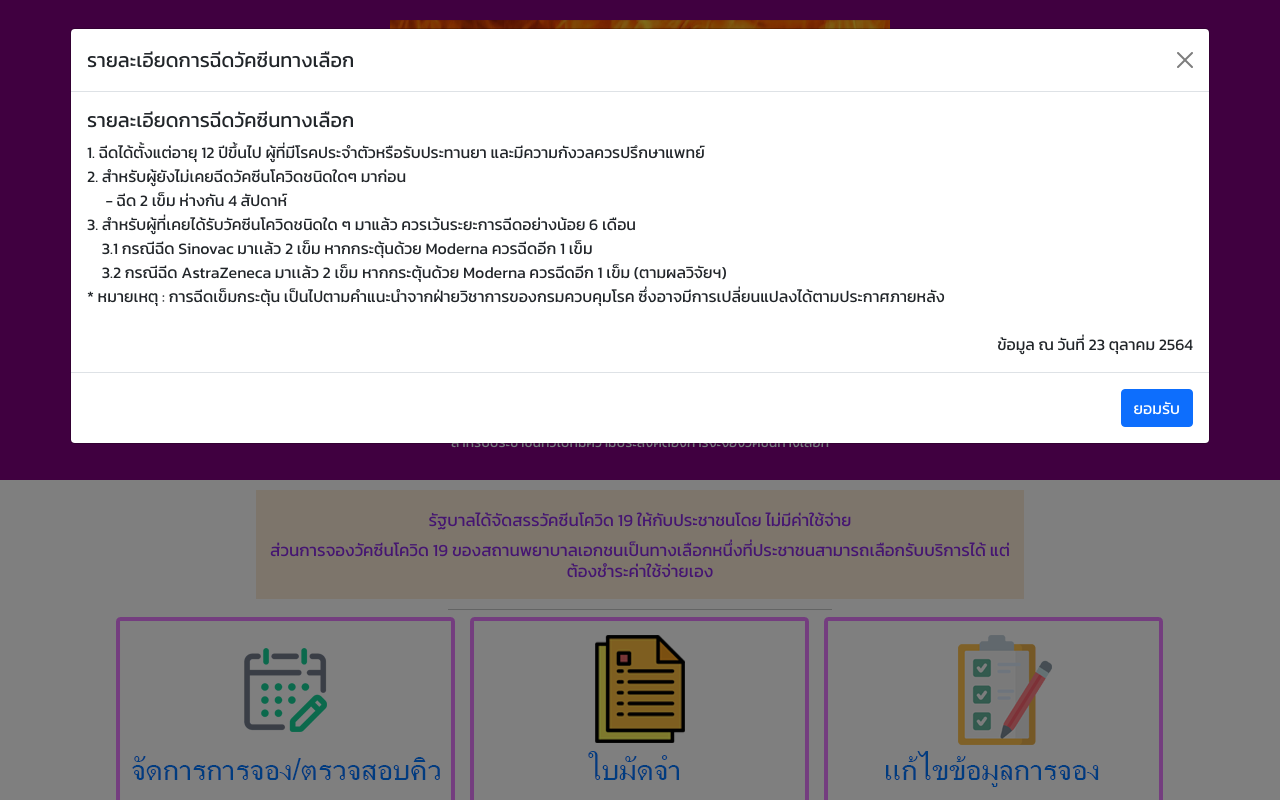
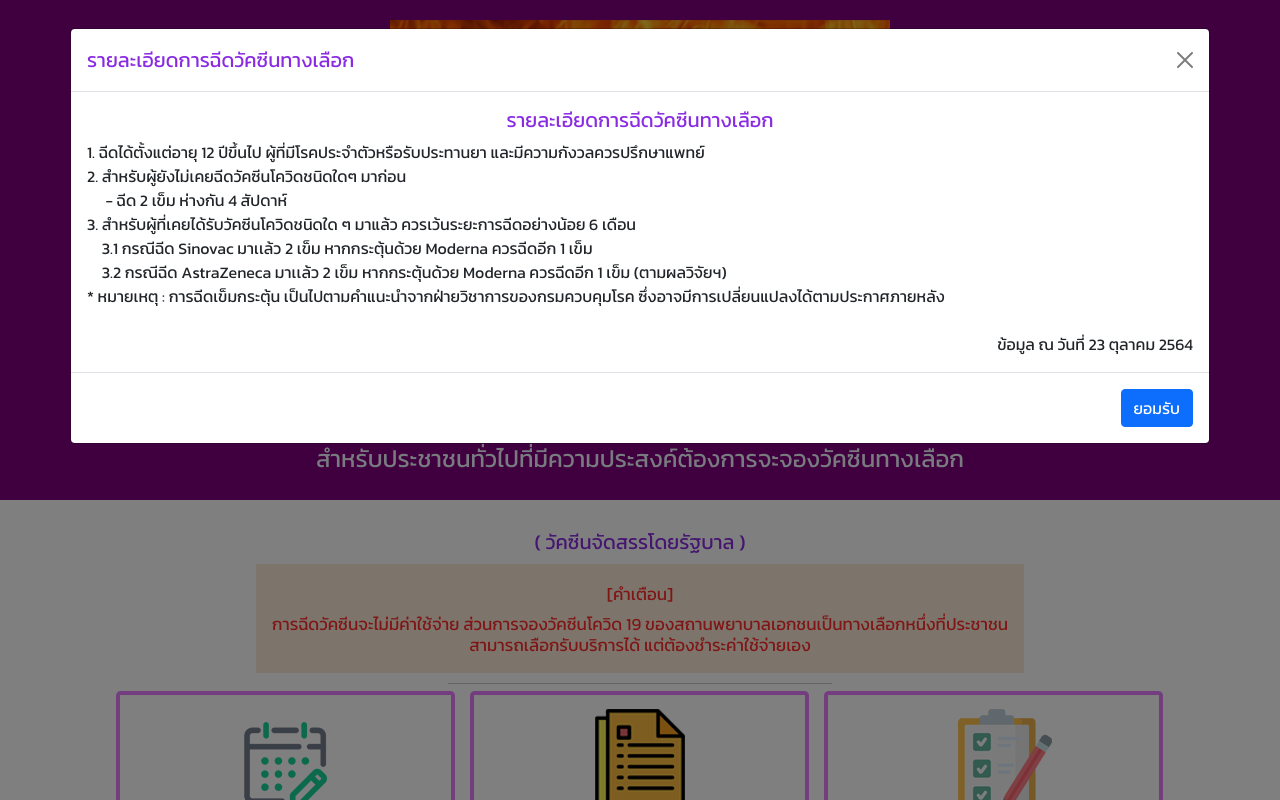
Before and after one commit to JustinzDev/reserve-vaccine, a PHP site: page /best-of-vaccine/ in a window 1280 px wide. Run offline with PHP 8.4, Linux system fonts and the light colour scheme.

Commit message:
แก้บัค

```diff
--- a/assets/css/main.css
+++ b/assets/css/main.css
@@ -26,7 +26,7 @@ a:hover{
 
 .blackground { /* Class Selector */
     margin: auto;
-    height: 480px;
+    height: 500px;
     background-color: purple;
 }
 
@@ -61,12 +61,20 @@ a:hover{
     background-color: antiquewhite;
     margin-top: 10px;
 }
-.text-blackground1 h5 {
+h5 {
+    font-size: 17px;
+    text-align: center;
+    color: blueviolet;
+    margin-top: 60px;
+}
+
+.text-blackground1 > h5{
     font-size: 17px;
     text-align: center;
     margin-top: 10px;
-    color: blueviolet;
+    color: rgb(255, 42, 42);
 }
+
 .menu-blackground {
     text-align: center;
 }
@@ -128,10 +136,10 @@ a:hover{
     padding: 20px;
     background-color: rgb(204, 204, 204);
 }
-.Contorl_form > input{
+.Contorl_form input{
     margin-top: 3px;
 }
-.Contorl_form > textarea{
+.Contorl_form textarea{
     resize: none;
     width: 80%;
 }
--- a/index.php
+++ b/index.php
@@ -32,12 +32,13 @@
         <div class="message-logo">
             <h4>ระบบจองวัคซีนทางเลือก</h4>
             <hr size="10">
-            <h5>สำหรับประชาชนทั่วไปที่มีความประสงค์ต้องการจะจองวัคซีนทางเลือก</h5>
+            <h4 style="margin-bottom:30px;">สำหรับประชาชนทั่วไปที่มีความประสงค์ต้องการจะจองวัคซีนทางเลือก</h4>
         </div>
     </div>
+    <h5 style="margin-top:30px;">( วัคซีนจัดสรรโดยรัฐบาล )</h5>
     <div class="text-blackground1">
-        <h5>รัฐบาลได้จัดสรรวัคซีนโควิด 19 ให้กับประชาชนโดย ไม่มีค่าใช้จ่าย</h4>
-        <h5>ส่วนการจองวัคซีนโควิด 19 ของสถานพยาบาลเอกชนเป็นทางเลือกหนึ่งที่ประชาชนสามารถเลือกรับบริการได้ แต่ต้องชำระค่าใช้จ่ายเอง</h5>
+        <h5>[คำเตือน]</h5>
+        <h5>การฉีดวัคซีนจะไม่มีค่าใช้จ่าย ส่วนการจองวัคซีนโควิด 19 ของสถานพยาบาลเอกชนเป็นทางเลือกหนึ่งที่ประชาชนสามารถเลือกรับบริการได้ แต่ต้องชำระค่าใช้จ่ายเอง</h5>
     </div>
     <div id="contentdata">
         <?php include('home.php');?>
```
